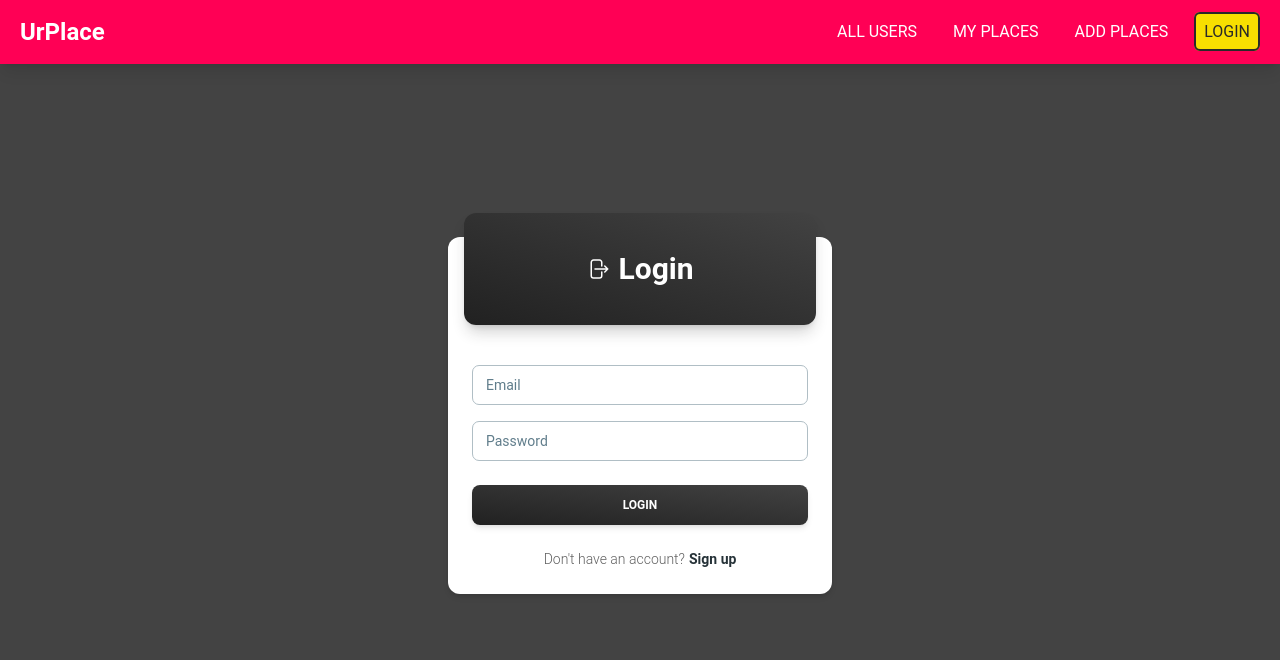
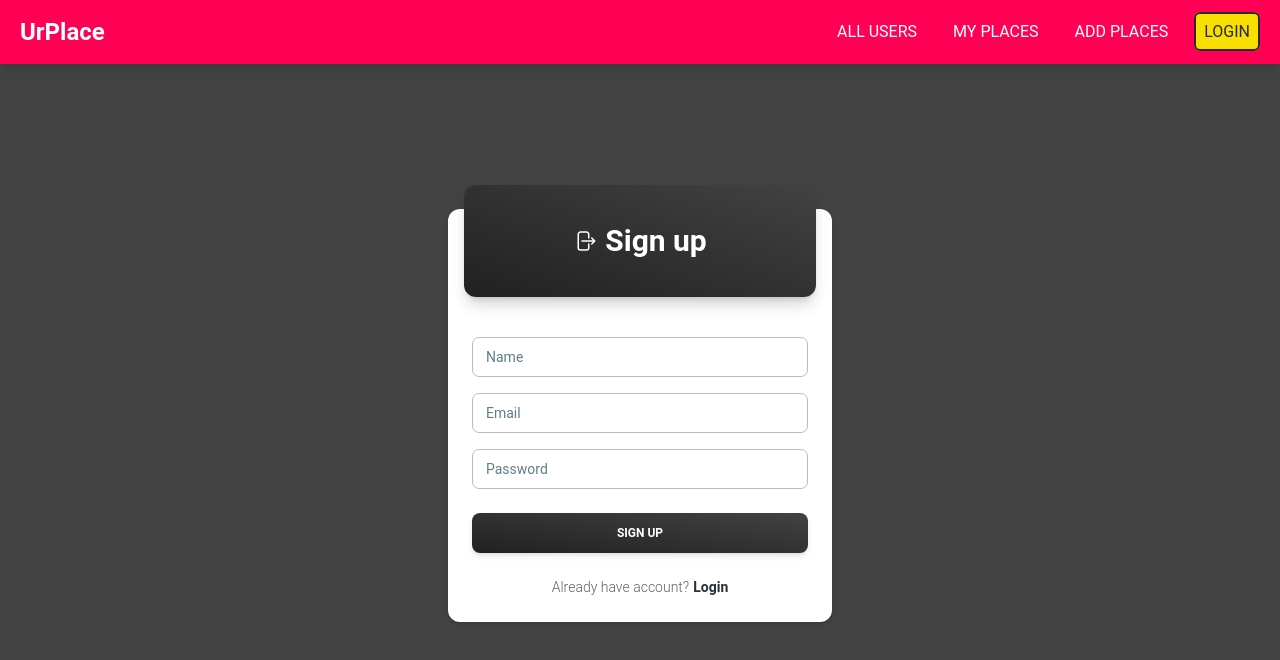
Before and after one commit to RifalAl/mern-practice, a React (Vite) app: page /login in a window 1280 px wide. Shown: the top 660 px of the page. Built offline with nearby package versions, Linux system fonts and the light colour scheme.

Commit message:
feat: signup page

```diff
--- a/src/places/pages/NewPlace.jsx
+++ b/src/places/pages/NewPlace.jsx
@@ -20,7 +20,7 @@ const NewPlace = () => {
     },
     validationSchema: Yup.object({
       title: Yup.string()
-        .min(5, "Must be at least 5 character")
+        .min(6, "Must be at least 6 character")
         .required("Please enter valid title"),
       description: Yup.string()
         .min(10, "Must be at least 10 character")
--- a/src/places/pages/UpdatePlace.jsx
+++ b/src/places/pages/UpdatePlace.jsx
@@ -51,23 +51,20 @@ const UpdatePlace = () => {
     initialValues: {
       title: identifiendPlace?.title || "",
       description: identifiendPlace?.description || "",
-      address: identifiendPlace?.address || "",
     },
     validationSchema: Yup.object({
       title: Yup.string()
-        .min(5, "Must be at least 5 character")
+        .min(6, "Must be at least 6 character")
         .required("Please enter valid title"),
       description: Yup.string()
         .min(10, "Must be at least 10 character")
         .required("Please enter valid address"),
-      address: Yup.string().required("Please enter valid address"),
     }),
     onSubmit: (values) => {
       console.log(JSON.stringify(values, null, 2));
       setData({
         title: formik.values.title,
         description: formik.values.description,
-        address: formik.values.address,
       });
       navigate.push("/");
     },
--- a/src/user/pages/Login.jsx
+++ b/src/user/pages/Login.jsx
@@ -12,40 +12,65 @@ import * as Yup from "yup";
 import InputField from "../../shared/components/UI/Input";
 
 const Login = () => {
-  const formik = useFormik({
+  const formikSignUp = useFormik({
     initialValues: {
+      name: "",
       email: "",
       password: "",
     },
     validationSchema: Yup.object({
+      name: Yup.string().required("name is required"),
       email: Yup.string()
         .required("email is required")
         .email("Not a proper email"),
       password: Yup.string().required("password is required"),
     }),
-    onSubmit: (values) => {
-      console.log(JSON.stringify(values, null, 2));
+    onSubmit: async () => {
+      // console.log("name : " +formikSignUp.values.name)
+      // console.log("email : " +formikSignUp.values.email)
+      // console.log("password : " +formikSignUp.values.password)
+      fetch("http://localhost:5000/api/users/signup", {
+        method: "POST",
+        headers: {
+          "Content-Type": "application/json"
+        },
+        body: JSON.stringify({
+          name: formikSignUp.values.name,
+          email: formikSignUp.values.email,
+          password: formikSignUp.values.password
+        })
+      })
     },
   });
 
   const formItems = [
     {
+      name: "name",
+      label: "Name",
+      type: "text",
+      touched: formikSignUp.touched.name,
+      error: formikSignUp.errors.name,
+      value: formikSignUp.values.name,
+    },
+    {
       name: "email",
       label: "Email",
       type: "email",
-      touched: formik.touched.email,
-      error: formik.errors.email,
-      value: formik.values.email,
+      touched: formikSignUp.touched.email,
+      error: formikSignUp.errors.email,
+      value: formikSignUp.values.email,
     },
     {
       name: "password",
       label: "Password",
       type: "password",
-      touched: formik.touched.password,
-      error: formik.errors.password,
-      value: formik.values.password,
+      touched: formikSignUp.touched.password,
+      error: formikSignUp.errors.password,
+      value: formikSignUp.values.password,
     },
   ];
+
+
   return (
     <div className="flex justify-center items-center h-screen mt-[-65px]">
       <Card className="w-96">
@@ -73,15 +98,15 @@ const Login = () => {
                 d="M15.75 9V5.25A2.25 2.25 0 0013.5 3h-6a2.25 2.25 0 00-2.25 2.25v13.5A2.25 2.25 0 007.5 21h6a2.25 2.25 0 002.25-2.25V15m3 0l3-3m0 0l-3-3m3 3H9"
               />
             </svg>
-            Login
+            Sign up
           </Typography>
         </CardHeader>
-        <form onSubmit={formik.handleSubmit}>
+        <form onSubmit={formikSignUp.handleSubmit}>
           <CardBody className="flex flex-col gap-4">
             {formItems.map((input) => (
               <InputField
                 key={input.name}
-                formik={formik}
+                formik={formikSignUp}
                 id={input.name}
                 name={input.name}
                 label={input.label}
@@ -96,10 +121,10 @@ const Login = () => {
 
           <CardFooter className="pt-0">
             <Button type="submit" variant="gradient" fullWidth>
-              Login
+              Sign Up
             </Button>
             <Typography variant="small" className="mt-6 flex justify-center">
-              Don&apos;t have an account?
+              Already have account?
               <Typography
                 as="a"
                 href="#signup"
@@ -107,7 +132,7 @@ const Login = () => {
                 color="blue-gray"
                 className="ml-1 font-bold"
               >
-                Sign up
+                Login
               </Typography>
             </Typography>
           </CardFooter>
```
